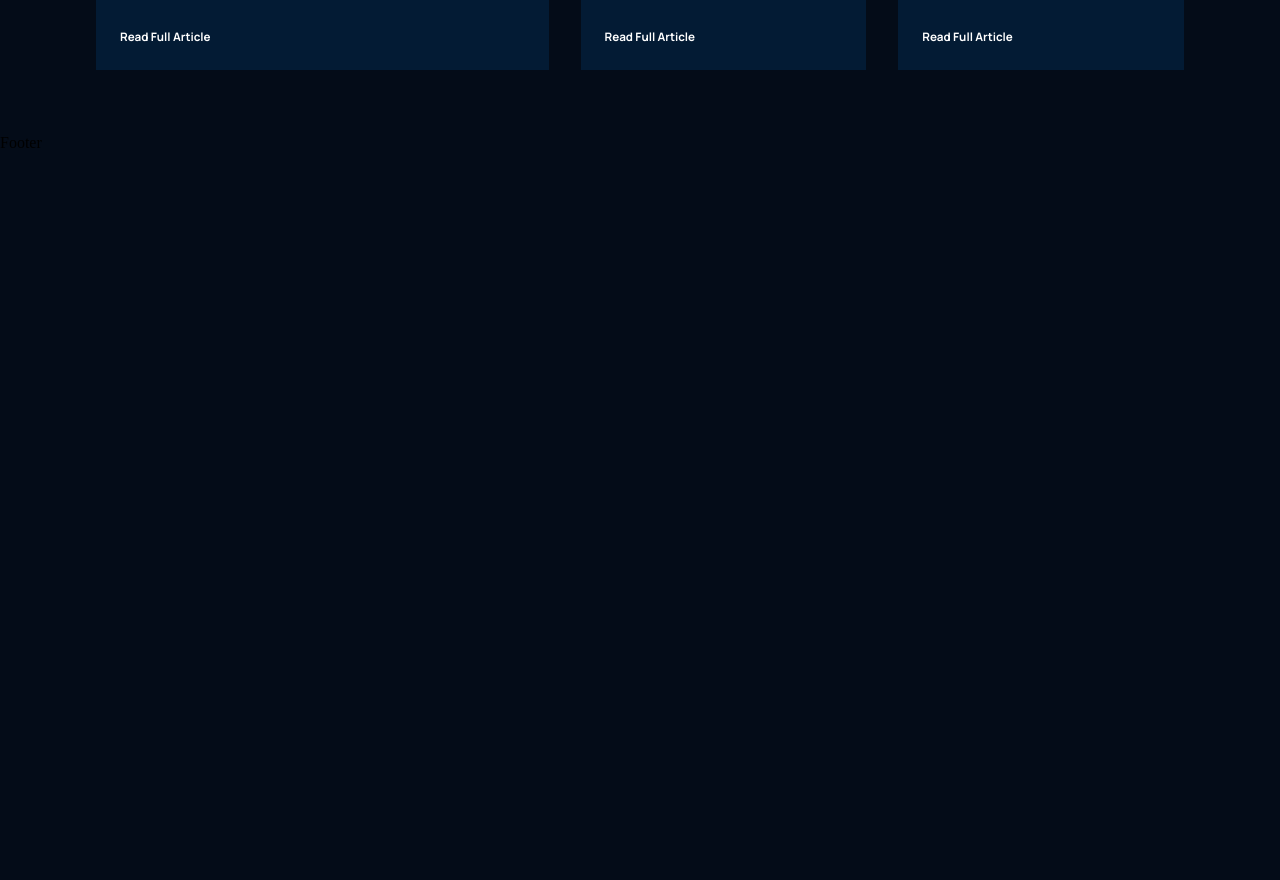
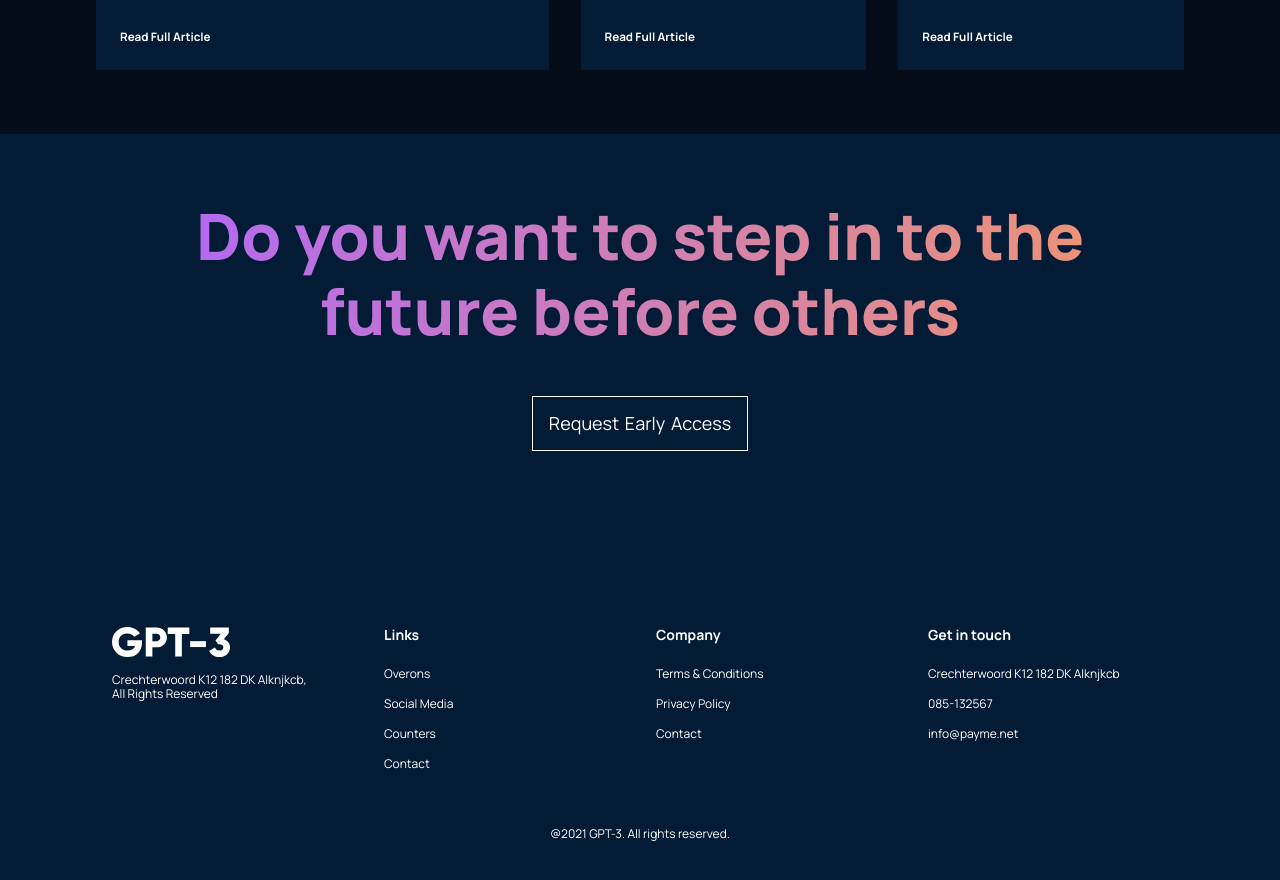
Before and after one commit to arslan7172/GPT-3-UI-UX, a React (Create React App) app: page / in a window 1280 px wide. Shown: the part 3900-4780 px from the top of the page. Before the commit the page ends 4052 px from the top, so only its background shows below. Built offline with nearby package versions, Linux system fonts and the light colour scheme.

Commit message:
Done Footer Part and Done Project

```diff
--- a/src/containers/footer/Footer.jsx
+++ b/src/containers/footer/Footer.jsx
@@ -1,8 +1,45 @@
 import React from 'react'
 import './footer.css'
+import images from '../../assets/index'
 const Footer = () => {
   return (
-    <div>Footer</div>
+    <div className='gpt3__footer section__padding' id='footer'>
+      <div className='gpt3__footer-heading'>
+        <h1 className='gradient__text'>Do you want to step in to the future before others</h1>
+      </div>
+      <div className='gpt3__footer-btn'>
+        <p >Request Early Access</p>
+      </div>
+      <div className='gpt3__footer-links'>
+        <div className='gpt3__footer-links-logo'>
+          <img src={images.logosvg} alt='logo'></img>
+          <p>Crechterwoord K12 182 DK Alknjkcb, <br /> All Rights Reserved</p>
+        </div>
+        <div className="gpt3__footer-links_div">
+          <h4>Links</h4>
+          <p>Overons</p>
+          <p>Social Media</p>
+          <p>Counters</p>
+          <p>Contact</p>
+        </div>
+        <div className="gpt3__footer-links_div">
+          <h4>Company</h4>
+          <p>Terms & Conditions </p>
+          <p>Privacy Policy</p>
+          <p>Contact</p>
+        </div>
+        <div className="gpt3__footer-links_div">
+          <h4>Get in touch</h4>
+          <p>Crechterwoord K12 182 DK Alknjkcb</p>
+          <p>085-132567</p>
+          <p>info@payme.net</p>
+        </div>
+      </div>
+
+      <div className='gpt3__footer-copyright'>
+        <p>@2021 GPT-3. All rights reserved.</p>
+      </div>
+    </div>
   )
 }
 
--- a/src/containers/footer/footer.css
+++ b/src/containers/footer/footer.css
@@ -0,0 +1,149 @@
+.gpt3__footer{
+    display: flex;
+    flex-direction: column;
+    font-family: var(--font-family);
+    background: var(--color-footer);
+    align-items: center;
+    justify-content: center;
+}
+
+.gpt3__footer-heading{
+    width: 100%;
+    text-align: center;
+    margin-bottom: 3rem;
+}
+
+.gpt3__footer-heading h1{
+    font-weight: 800;
+    font-size: 64px;
+    line-height: 75px;
+}
+
+.gpt3__footer-btn {
+    display: flex;
+    justify-content: center;
+    align-items: center;
+
+    padding: 1rem;
+    border: 1px solid #fff;
+    text-align: center;
+
+    margin-bottom: 10rem;
+    cursor: pointer;
+}
+
+.gpt3__footer-btn p {
+    font-size: 18px;
+    line-height: 21px;
+    color: #fff;
+    word-spacing: 2px;
+}
+
+.gpt3__footer-links{
+    display: flex;
+    justify-content: space-between;
+    align-items: flex-start;
+    flex-direction: row;
+    width: 100%;
+    text-align: left;
+    color: #fff;
+}
+
+.gpt3__footer-links div{
+    width: 250px;
+    margin: 1rem;
+}
+
+.gpt3__footer-links-logo{
+    display: flex;
+    flex-direction: column;
+}
+
+.gpt3__footer-links-logo img{
+    width: 118px;
+    height: 30px;
+
+    margin-bottom: 1rem;
+}
+
+.gpt3__footer-links-logo p{
+    font-size: 12px;
+    line-height: 14px;
+}
+
+.gpt3__footer-links_div{
+    display: flex;
+    justify-content: flex-start;
+    align-items: flex-start;
+    flex-direction: column;
+}
+
+.gpt3__footer-links_div h4{
+    font-size: 14px;
+    line-height: 16px;
+
+    margin-bottom: 1rem;
+}
+
+.gpt3__footer-links_div p{
+    font-size: 12px;
+    line-height: 14px;
+
+    margin: 0.5rem 0;
+    cursor: pointer;
+}
+
+.gpt3__footer-copyright{
+    text-align: center;
+
+    margin-top: 2rem;
+    width: 100%;
+}
+
+.gpt3__footer-copyright p{
+    color: #fff;
+    font-size: 12px;
+    line-height: 14px;
+
+}
+
+@media screen and (max-width: 850px) {
+    .gpt3__footer-heading h1 {
+        font-size: 44px;
+        line-height: 50px;
+    }
+}
+
+@media screen and (max-width: 550px) {
+    .gpt3__footer-heading h1 {
+        font-size: 34px;
+        line-height: 42px;
+    }
+
+    .gpt3__footer-links div {
+        margin: 1rem 0;
+        padding: 0 0.5rem;
+    }
+
+    .gpt3__footer-btn p {
+        font-size: 14px;
+        line-height: 20px;
+    }
+
+    .gpt3__footer-links-logo img{
+        width: 80px;
+    }
+
+
+}
+
+@media screen and (max-width: 400px) {
+    .gpt3__footer-heading h1 {
+        font-size: 27px;
+        line-height: 38px;
+    }
+
+    .gpt3__footer-links{
+        flex-wrap: wrap;
+    }
+}
```
